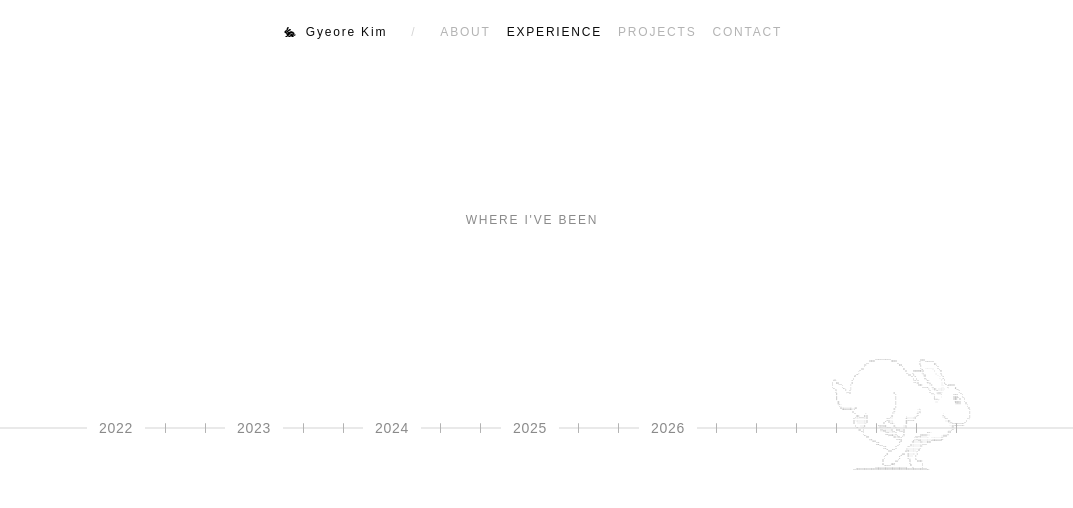
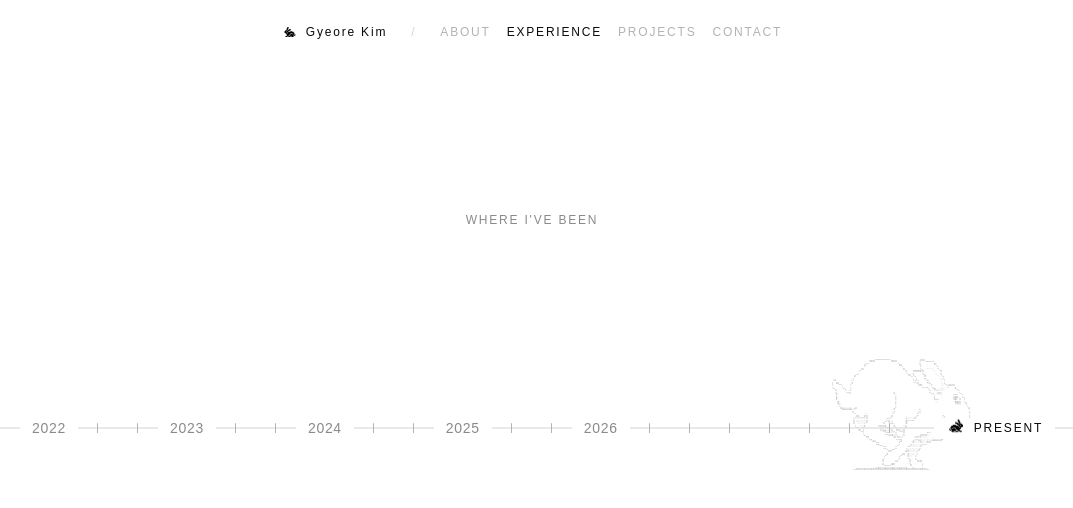
Before and after one commit to gyesswhat/gyesswhat.github.io, a React (Vite) app: page / in a window 1280 px wide. Both pictures are taken after a click on the button "EXPERIENCE". Shown: the top 508 px of the page, without its empty margins (108-1181 px from the left). Built offline with nearby package versions, Linux system fonts and the light colour scheme; a web font is replaced by a local one.

Commit message:
feat(experience): end the timeline with the hopping logo rabbit and PRESENT

```diff
--- a/src/components/tabs/ExperienceTab.tsx
+++ b/src/components/tabs/ExperienceTab.tsx
@@ -93,6 +93,12 @@ export default function ExperienceTab({ onOpenProject }: ExperienceTabProps) {
               </div>
             );
           })}
+
+          {/* still running */}
+          <span className="relative z-10 ml-6 flex items-center gap-2 bg-[var(--bg)] px-3">
+            <img src="/logo.svg" alt="" className="h-5 w-5 -scale-x-100 animate-[hop_0.6s_ease-in-out_infinite]" />
+            <span className="text-xs tracking-[0.15em] text-[var(--fg)]">PRESENT</span>
+          </span>
         </div>
       </div>
     </div>
--- a/src/index.css
+++ b/src/index.css
@@ -56,3 +56,8 @@ h6 {
 .scrollbar-none::-webkit-scrollbar {
   display: none;
 }
+
+@keyframes hop {
+  0%, 100% { transform: translateY(0); }
+  50% { transform: translateY(-3px); }
+}
```
